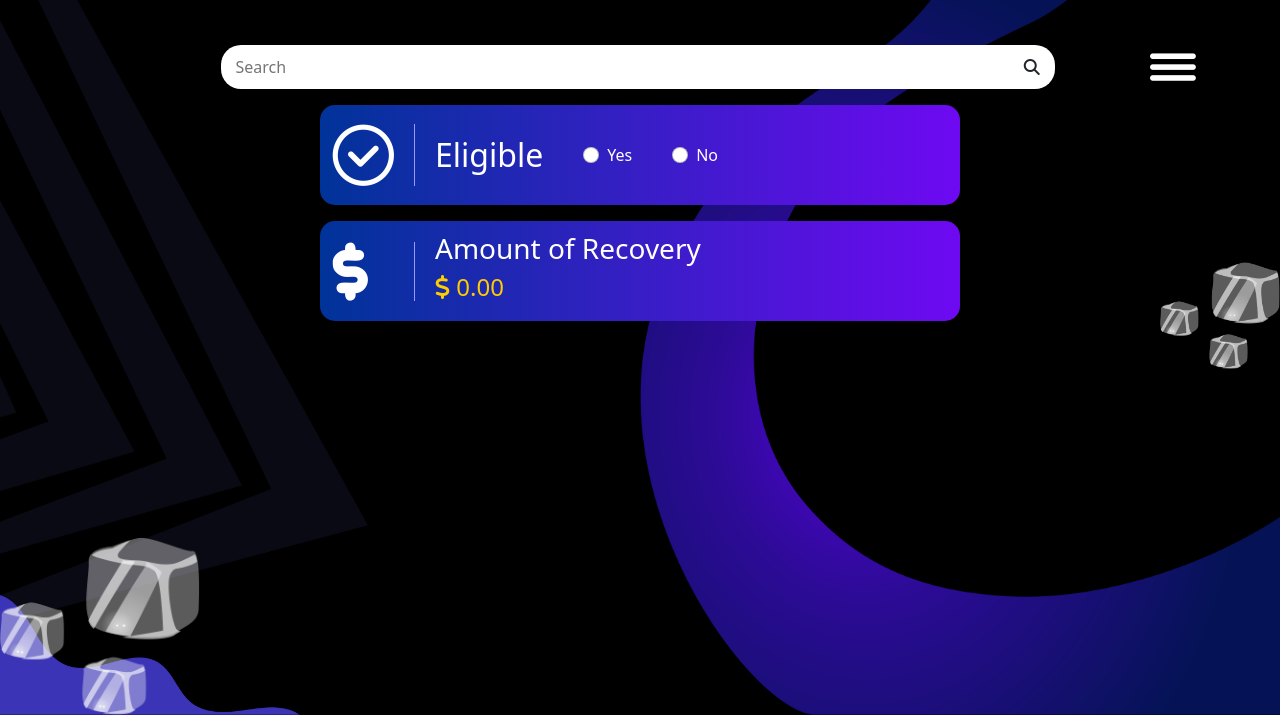
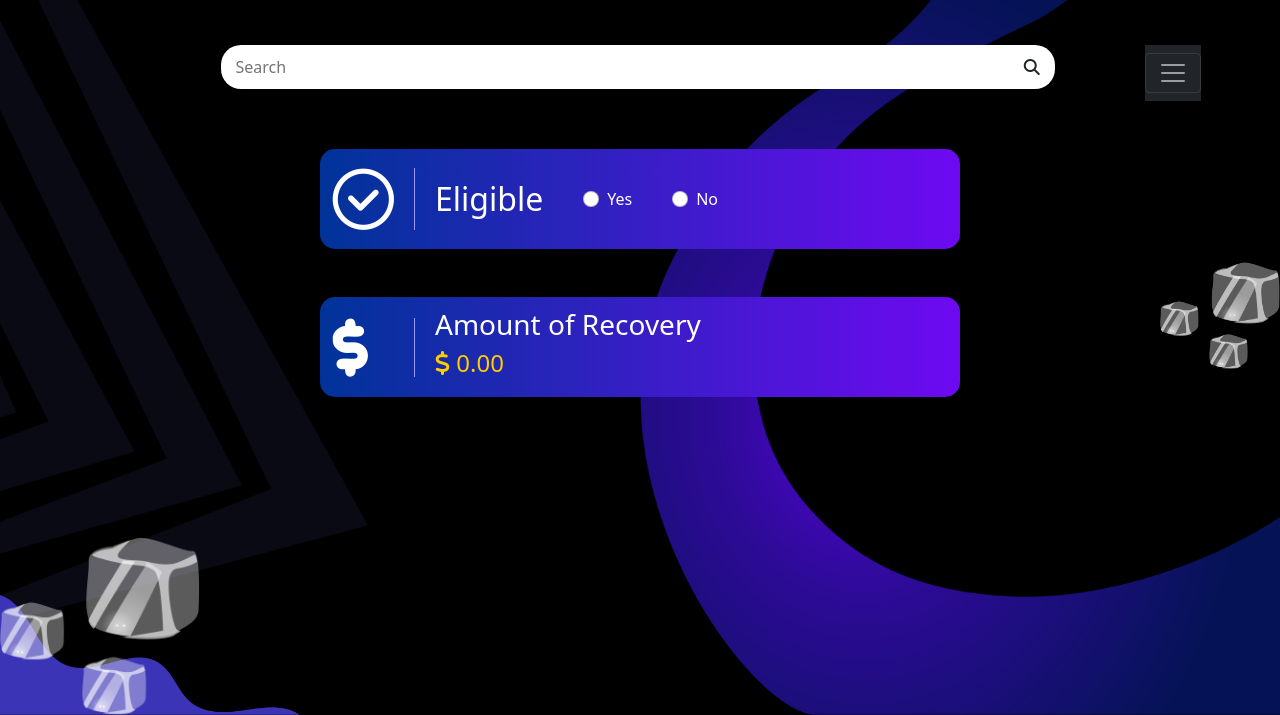
Before and after one commit to shuvro-baset/recovery_dashboard, a plain HTML site: page index.html in a window 1280 px wide. Shown: the part 85-800 px from the top of the page. Drawn offline with nearby package versions, Linux system fonts and the light colour scheme.

Commit message:
new nav added

```diff
--- a/index.html
+++ b/index.html
@@ -36,24 +36,28 @@
 
             </div>
             <div class="col-lg-2 col-sm-12 col-12 col-md-2 d-flex flex-column justify-content-center align-items-center">
-                <img src="images/menu button.png" alt="">
+                <nav class="navbar navbar-dark bg-dark">
+                    <button class="navbar-toggler" type="button" data-toggle="collapse" data-target="#navbarToggleExternalContent" aria-controls="navbarToggleExternalContent" aria-expanded="false" aria-label="Toggle navigation">
+                      <span class="navbar-toggler-icon"></span>
+                    </button>
+                  </nav>
             </div>
         </div>
-        <div class="row justify-content-center mt-3">
+        <div class="row justify-content-center mt-5">
             <div class=" col-lg-6 col col-12 col-sm-12  col-md-6 box d-flex  align-items-center">
                     <img src="images/icon.png" alt="">
                     <h2>Eligible</h2>
                     <div class="form-check form-check-inline">
-                        <input class="form-check-input" type="radio" name="yes" id="inlineRadio1" value="option1">
+                        <input class="form-check-input" type="radio" name="inlineRadioOptions" id="inlineRadio1" value="option1">
                         <label class="form-check-label" for="inlineRadio1">Yes</label>
-                    </div>
-                    <div class="form-check form-check-inline">
-                        <input class="form-check-input" type="radio" name="no" id="inlineRadio2" value="option2">
+                      </div>
+                      <div class="form-check form-check-inline">
+                        <input class="form-check-input" type="radio" name="inlineRadioOptions" id="inlineRadio2" value="option2">
                         <label class="form-check-label" for="inlineRadio2">No</label>
-                    </div>
+                      </div>
             </div>
         </div>
-        <div class="row justify-content-center mt-3">
+        <div class="row justify-content-center mt-5">
             <div class=" col-lg-6 col-sm-12 col-12 col-md-6 box2 d-flex  align-items-center">
                     <img src="images/icon2.png" alt="">
                     <div class='d-flex flex-column'>
```
